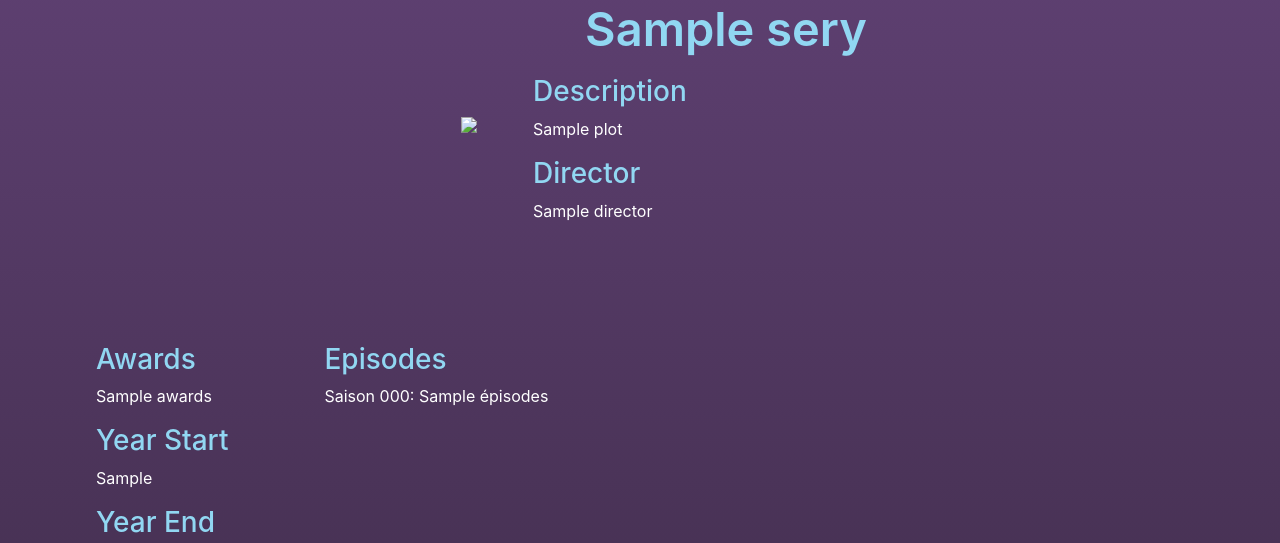
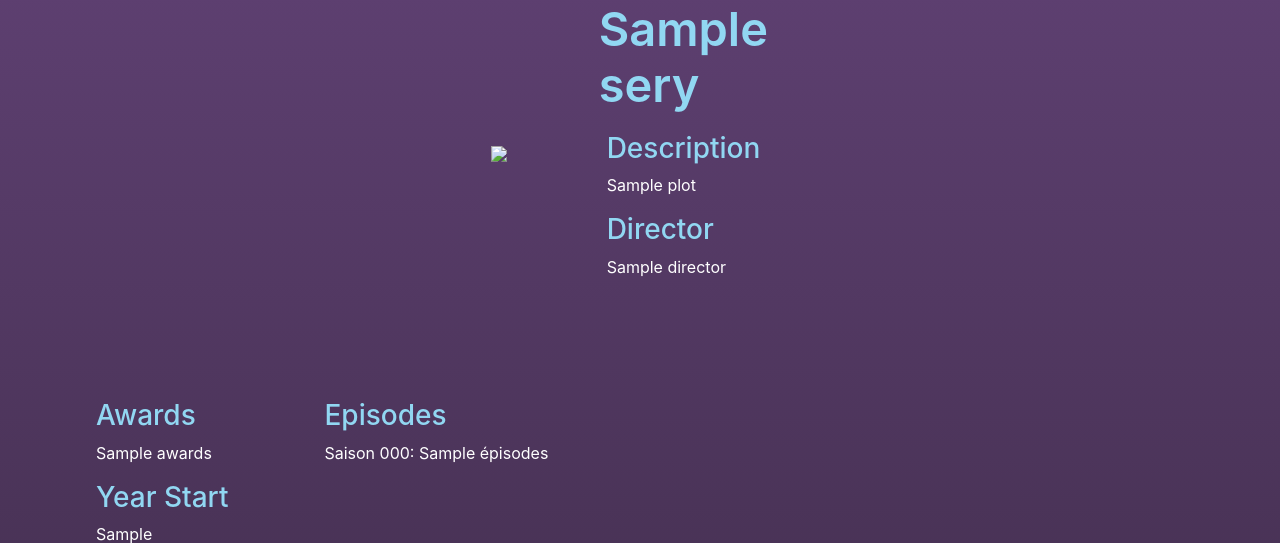
Before and after one commit to CaroleLf/Rees, a Symfony app: template Rees/templates/series/show.html.twig in a window 1280 px wide. Shown: the part 95-638 px from the top of the page. Run offline with Twig, Linux system fonts and the light colour scheme; the template is opened without the code that fills it: most values are stand-ins (such as "Sample title", 1, 10 or a date in 2020); some libraries are stand-ins or nearby versions.

Commit message:
small changes again on title / desc series

```diff
--- a/Rees/public/css/show.css
+++ b/Rees/public/css/show.css
@@ -39,8 +39,7 @@ footer {
 
 
 .titleTxt {
-
-	margin-left: 60px;
+    display: flex;
 	font-size: 47px;
 	font-weight: 600;
 	border-bottom: 2px solid transparent;
@@ -61,3 +60,10 @@ h3 {
     color :  #91D7F2;
 
 }
+
+.firstPart {
+    flex : 1;
+}
+.secondPart {
+    flex : 4;
+}
--- a/Rees/templates/series/show.html.twig
+++ b/Rees/templates/series/show.html.twig
@@ -16,13 +16,13 @@
                 <div class="firstPart m-5">
                         <img src="{{ path('app_poster',{'id':series.id}) }}">
                 </div>
-                <div class="d-flex flex-column">
+                <div class="d-flex flex-column secondPart">
                         <div class="title d-flex justify-content-center">
                             <h1 class="titleTxt ">
                                 {{ series.title }}
                             </h1>
                         </div>
-                    <div class="secondPart m-2 d-flex  flex-column">
+                    <div class="m-2 d-flex  flex-column">
                             <h3 class="border-0">Description </h3>
                             <p  class="border-0">{{ series.plot }}</p>
                         {% if series.director %}
```
Lines whose indentation alone changed are shown as unchanged.
